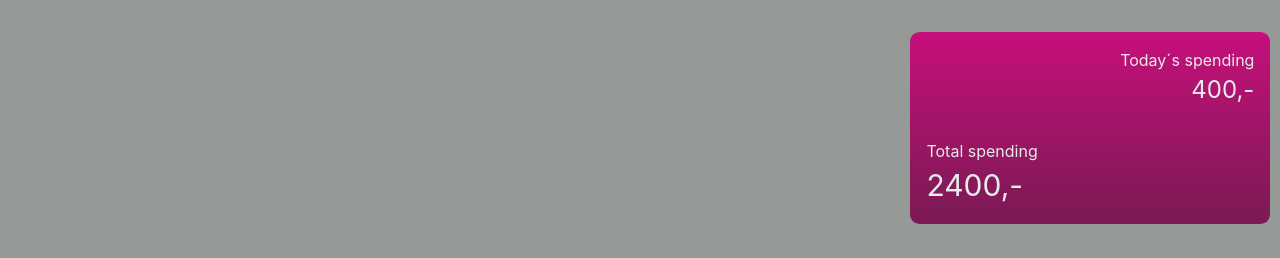
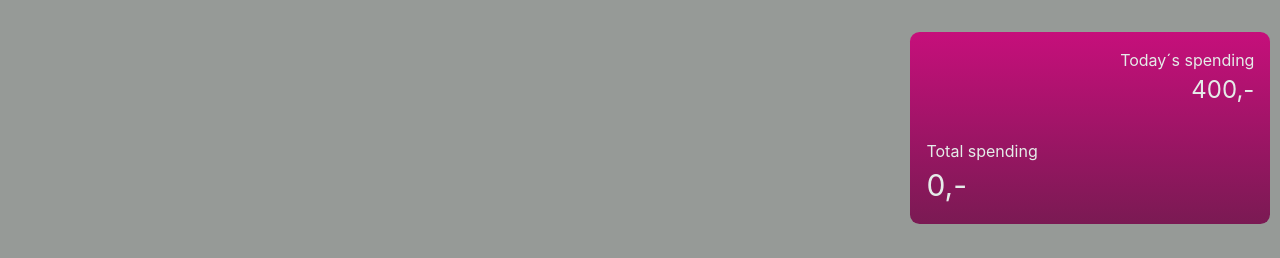
Before and after one commit to SimonADW/ffu-assignment3-expense-tracker-, a React (Vite) app: page / in a window 1280 px wide. Shown: the top 258 px of the page. Built offline with nearby package versions, Linux system fonts and the light colour scheme.

Commit message:
display total sum on expenseArray change

```diff
--- a/src/App.jsx
+++ b/src/App.jsx
@@ -1,5 +1,5 @@
 
-import { useState } from 'react'
+import { useEffect, useState } from 'react'
 import './App.css'
 import ExpenseForm from './Components/ExpenseForm/ExpenseForm'
 import Layout from './Components/Layout/Layout'
@@ -8,7 +8,16 @@ import ListDisplayPage from './Components/ListDisplayPage/ListDisplayPage'
 function App() {
 const [isFormOpen, setIsFormOpen] = useState(false);
 const [expenseArray, setExpenseArray] = useState(window.localStorage.getItem(JSON.stringify("expenses")) || [])
+const [totalSum, setTotalSum] = useState(0)
 
+const summarizeExpenses = ()=> {
+  for(let expense of expenseArray ) {
+    setTotalSum(totalSum + Number(expense.amount))
+    console.log(totalSum);
+	}
+}
+
+useEffect(summarizeExpenses,[expenseArray])
 
 const handleExpense = (newExpense)=> {
   setExpenseArray((prev) => [...prev, newExpense])
@@ -21,10 +30,10 @@ console.log(expenseArray);
 
   return (
     <>
-      <Layout >
+      <Layout totalSum={totalSum} >
         {isFormOpen
         ?
-        <ExpenseForm expenses={expenseArray} handleExpense={handleExpense} formStateSetter={setIsFormOpen} />
+        <ExpenseForm expenses={expenseArray} handleExpense={handleExpense} formStateSetter={setIsFormOpen} handleSum={summarizeExpenses} />
         :
         <ListDisplayPage expenses={expenseArray} handleExpense={handleExpense} formStateSetter={setIsFormOpen} /> }
 
--- a/src/Components/Layout/Layout.jsx
+++ b/src/Components/Layout/Layout.jsx
@@ -2,12 +2,12 @@ import SumDisplay from "../SumDisplay/SumDisplay";
 import styles from "./Layout.module.css"
 
 
-export default function Layout({children}) {
+export default function Layout({children, totalSum}) {
 
 	return (
 	<body className={styles.body}>
 			<header>
-				<SumDisplay />
+				<SumDisplay totalSum={totalSum} />
 			</header>
 
 			<main>
--- a/src/Components/SumDisplay/SumDisplay.jsx
+++ b/src/Components/SumDisplay/SumDisplay.jsx
@@ -1,7 +1,7 @@
 import styles from "./SumDisplay.module.css"
 
 
-export default function SumDisplay() {
+export default function SumDisplay({totalSum}) {
 
 
 	return <>
@@ -13,7 +13,7 @@ export default function SumDisplay() {
 
 			<div>
 				<div>Total spending</div>
-				<div className={styles.totalSum}>2400,-</div>
+				<div className={styles.totalSum}>{totalSum},-</div>
 			</div>
 		</section>
 	</>
```
